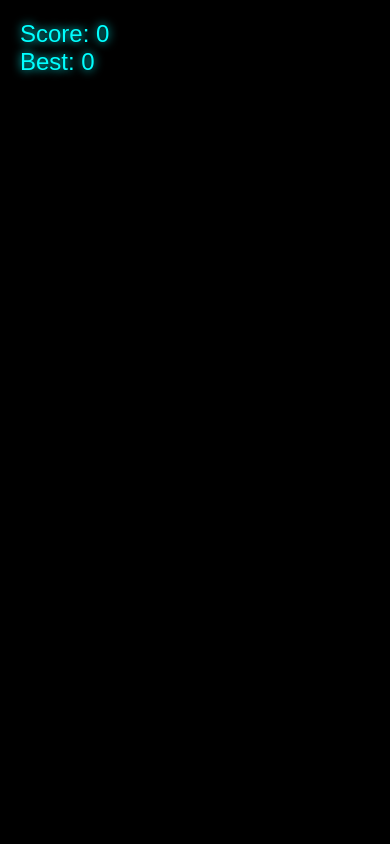
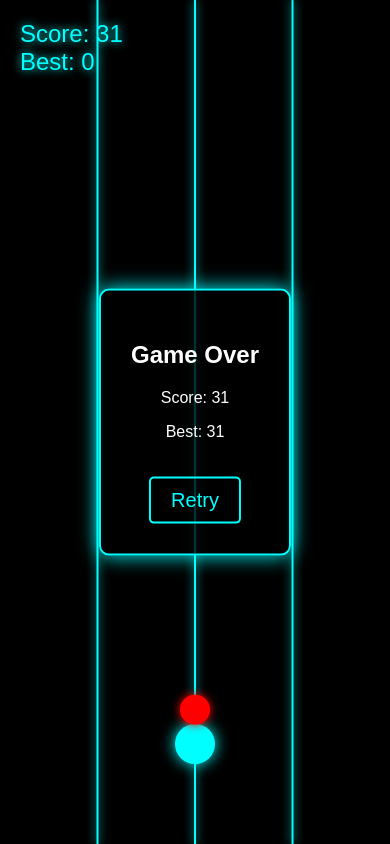
Before and after one commit to neonflashreplit/NeonRush, a Flask app: page / in a window 390 px wide. Run offline with Flask 3, Linux system fonts and the light colour scheme.

Commit message:
Enhance game visuals and implement full-screen canvas.
Replit-Commit-Author: Agent
Replit-Commit-Session-Id: b85eb499-646a-4206-a08a-0c2bae7f2e1d
Replit-Commit-Screenshot-Url: https://storage.googleapis.com/screenshot-production-us-central1/ec3b459b-e092-403e-aa7a-bed2faac1162/97978205-c11b-4cce-8a85-8e49754721b3.jpg

```diff
--- a/static/css/style.css
+++ b/static/css/style.css
@@ -18,10 +18,11 @@ body {
 
 #gameCanvas {
     position: absolute;
-    top: 50%;
-    left: 50%;
-    transform: translate(-50%, -50%);
-    background: #000;
+    top: 0;
+    left: 0;
+    width: 100%;
+    height: 100%;
+    z-index: 1;
 }
 
 #ui-overlay {
@@ -31,6 +32,7 @@ body {
     font-size: 24px;
     color: #0ff;
     text-shadow: 0 0 10px #0ff;
+    z-index: 2;
 }
 
 #game-over {
@@ -44,6 +46,7 @@ body {
     border-radius: 10px;
     border: 2px solid #0ff;
     box-shadow: 0 0 20px #0ff;
+    z-index: 3;
 }
 
 #retry-button {
--- a/static/js/game.js
+++ b/static/js/game.js
@@ -3,6 +3,10 @@ class Game {
         this.canvas = document.getElementById('gameCanvas');
         this.ctx = this.canvas.getContext('2d');
         this.audio = new AudioManager();
+
+        // Set initial canvas size
+        this.canvas.width = window.innerWidth;
+        this.canvas.height = window.innerHeight;
 
         this.resize();
         window.addEventListener('resize', () => this.resize());
@@ -14,8 +18,8 @@ class Game {
         this.player = {
             x: this.lanes[1],
             y: this.canvas.height - 100,
-            width: 30,
-            height: 30
+            width: 40,
+            height: 40
         };
 
         this.obstacles = [];
@@ -24,19 +28,28 @@ class Game {
         this.speed = 5;
         this.gameOver = false;
         this.hasShield = false;
+        this.isGameStarted = false;
 
         this.highScore = localStorage.getItem('highScore') || 0;
         document.getElementById('high-score-value').textContent = this.highScore;
 
         this.setupControls();
-        this.gameLoop();
+        this.startGame();
     }
 
     resize() {
         this.canvas.width = window.innerWidth;
         this.canvas.height = window.innerHeight;
         this.lanes = [this.canvas.width * 0.25, this.canvas.width * 0.5, this.canvas.width * 0.75];
-        this.player.x = this.lanes[this.currentLane];
+        if (this.player) {
+            this.player.x = this.lanes[this.currentLane];
+            this.player.y = this.canvas.height - 100;
+        }
+    }
+
+    startGame() {
+        this.isGameStarted = true;
+        this.gameLoop();
     }
 
     setupControls() {
@@ -100,7 +113,6 @@ class Game {
     }
 
     checkCollisions() {
-        // Check obstacles
         for (const obstacle of this.obstacles) {
             if (this.checkCollision(this.player, obstacle)) {
                 if (!this.hasShield) {
@@ -114,7 +126,6 @@ class Game {
             }
         }
 
-        // Check powerups
         for (const powerup of this.powerups) {
             if (this.checkCollision(this.player, powerup)) {
                 this.audio.play('powerup');
@@ -152,13 +163,16 @@ class Game {
         this.gameOver = false;
         this.hasShield = false;
         this.currentLane = 1;
+        this.player.x = this.lanes[this.currentLane];
         document.getElementById('game-over').classList.add('hidden');
     }
 
     update() {
         if (this.gameOver) return;
 
+        // Smooth player movement
         this.player.x += (this.lanes[this.currentLane] - this.player.x) * 0.2;
+
         this.score += 0.1;
         this.speed += 0.001;
 
@@ -167,9 +181,11 @@ class Game {
         this.spawnObstacle();
         this.spawnPowerup();
 
+        // Update positions
         this.obstacles.forEach(obstacle => obstacle.y += this.speed);
         this.powerups.forEach(powerup => powerup.y += this.speed);
 
+        // Clean up off-screen objects
         this.obstacles = this.obstacles.filter(obstacle => obstacle.y < this.canvas.height);
         this.powerups = this.powerups.filter(powerup => powerup.y < this.canvas.height);
 
@@ -178,12 +194,16 @@ class Game {
     }
 
     draw() {
+        // Clear canvas
         this.ctx.fillStyle = '#000';
         this.ctx.fillRect(0, 0, this.canvas.width, this.canvas.height);
 
-        // Draw lanes
+        // Draw lanes with glow effect
         this.ctx.strokeStyle = '#0ff';
         this.ctx.lineWidth = 2;
+        this.ctx.shadowBlur = 10;
+        this.ctx.shadowColor = '#0ff';
+
         this.lanes.forEach(x => {
             this.ctx.beginPath();
             this.ctx.moveTo(x, 0);
@@ -191,45 +211,68 @@ class Game {
             this.ctx.stroke();
         });
 
-        // Draw player
+        // Reset shadow for other elements
+        this.ctx.shadowBlur = 0;
+
+        // Draw player with glow
         this.ctx.fillStyle = this.hasShield ? '#ff0' : '#0ff';
+        this.ctx.shadowBlur = 15;
+        this.ctx.shadowColor = this.hasShield ? '#ff0' : '#0ff';
+
         this.ctx.beginPath();
         this.ctx.arc(this.player.x, this.player.y, this.player.width/2, 0, Math.PI * 2);
         this.ctx.fill();
 
         if (this.hasShield) {
             this.ctx.strokeStyle = '#ff0';
+            this.ctx.lineWidth = 3;
             this.ctx.beginPath();
             this.ctx.arc(this.player.x, this.player.y, this.player.width/2 + 5, 0, Math.PI * 2);
             this.ctx.stroke();
         }
 
-        // Draw obstacles
+        // Reset shadow for other elements
+        this.ctx.shadowBlur = 0;
+
+        // Draw obstacles with glow
         this.ctx.fillStyle = '#f00';
+        this.ctx.shadowBlur = 10;
+        this.ctx.shadowColor = '#f00';
+
         this.obstacles.forEach(obstacle => {
             this.ctx.beginPath();
             this.ctx.arc(obstacle.x, obstacle.y, obstacle.width/2, 0, Math.PI * 2);
             this.ctx.fill();
         });
 
-        // Draw powerups
+        // Draw powerups with glow
         this.powerups.forEach(powerup => {
             this.ctx.fillStyle = powerup.type === 'shield' ? '#ff0' : '#0f0';
+            this.ctx.shadowBlur = 10;
+            this.ctx.shadowColor = powerup.type === 'shield' ? '#ff0' : '#0f0';
+
             this.ctx.beginPath();
             this.ctx.arc(powerup.x, powerup.y, powerup.width/2, 0, Math.PI * 2);
             this.ctx.fill();
         });
 
+        // Reset shadow
+        this.ctx.shadowBlur = 0;
+
+        // Draw particles
         this.particles.draw();
     }
 
     gameLoop() {
+        if (!this.isGameStarted) return;
+
         this.update();
         this.draw();
         requestAnimationFrame(() => this.gameLoop());
     }
 }
 
+// Initialize game when window loads
 window.addEventListener('load', () => {
     new Game();
 });
```
